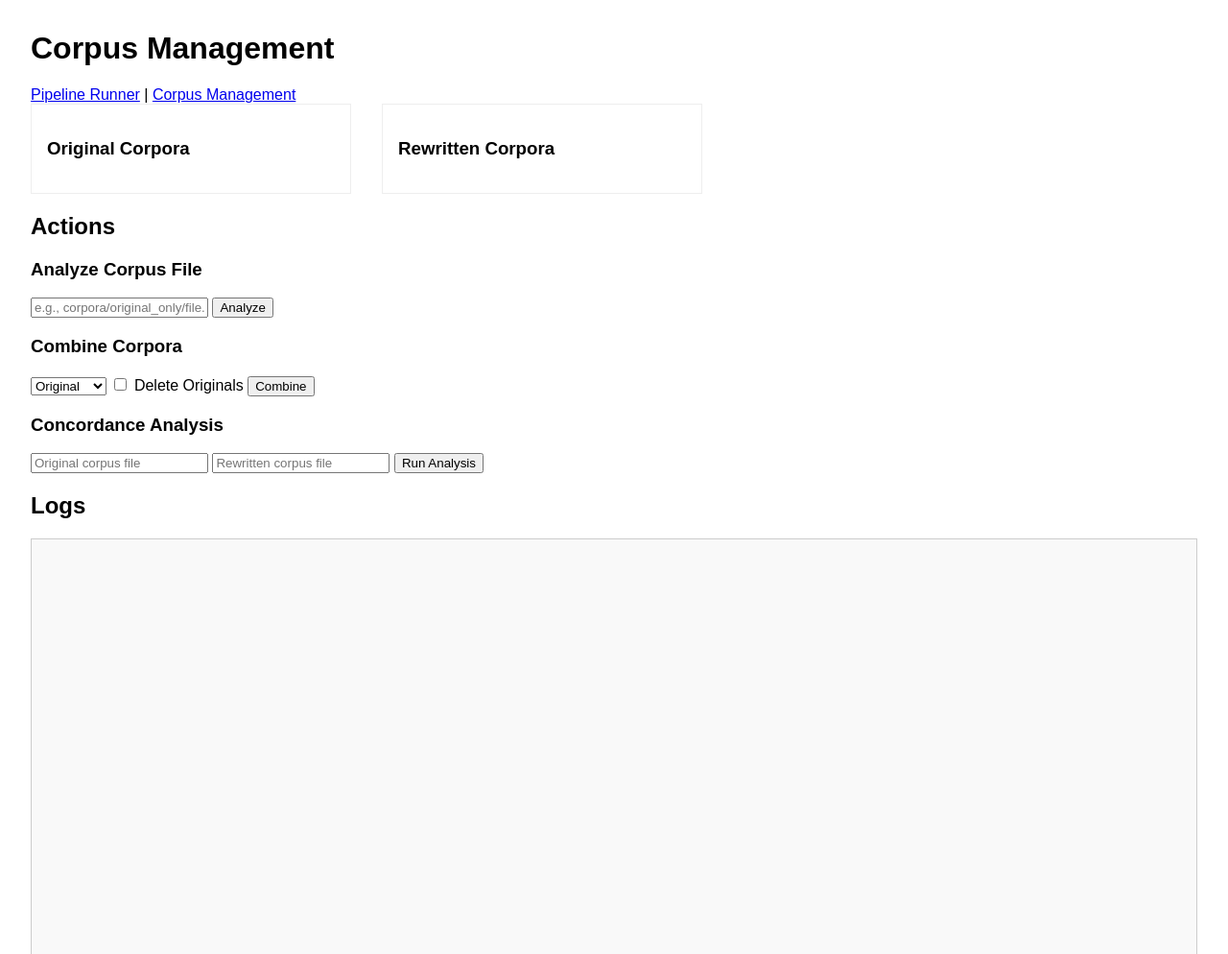
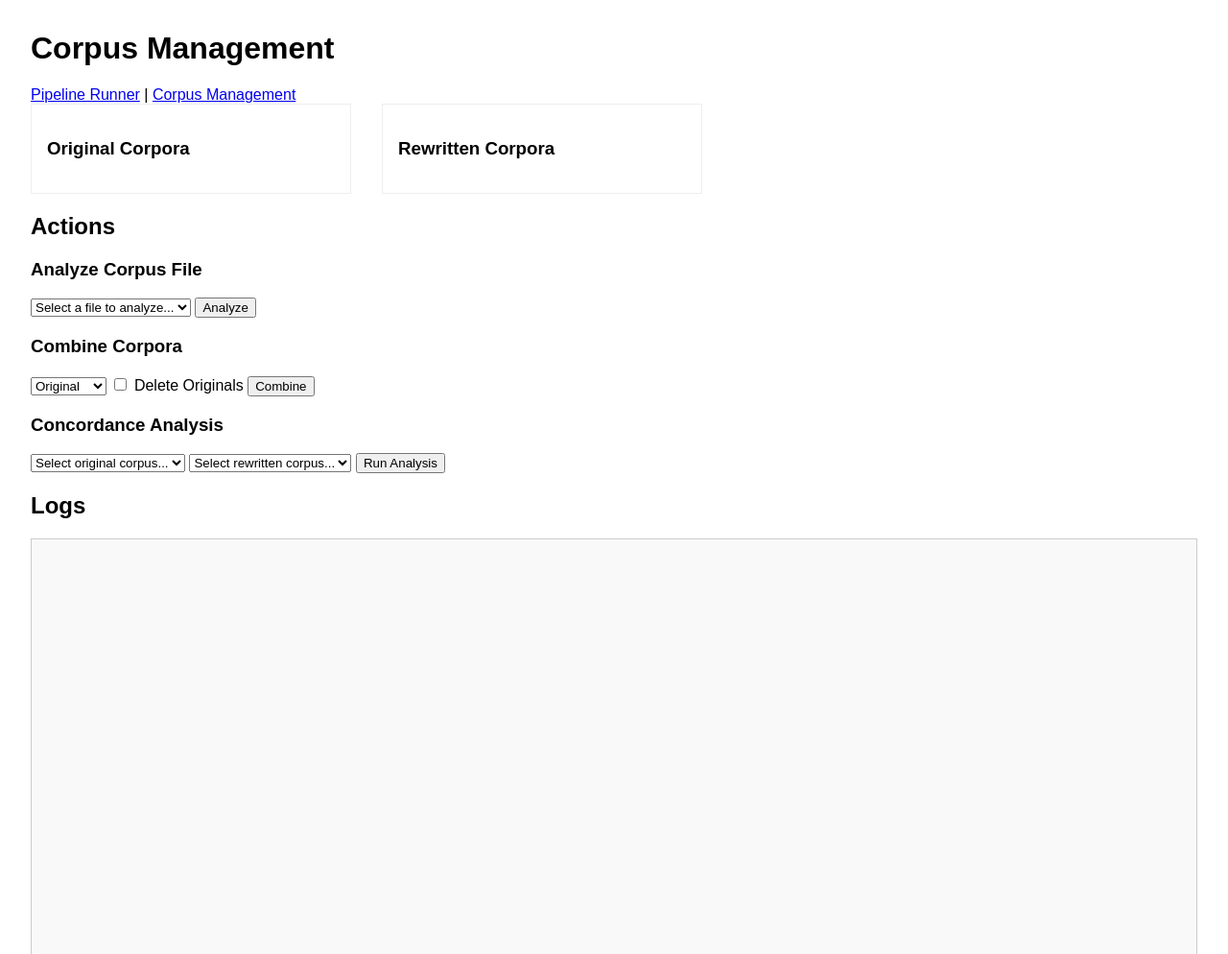
Before and after one commit to mr-gribbles/sm-language-analyser, a Flask app: page /corpus in a window 1280 px wide. Shown: the top 994 px of the page at 96% size. Run offline with Flask 3, Linux system fonts and the light colour scheme; data that the repository does not hold is empty; parts of the project's set-up code (start-up, migrations or seed data) failed here and were passed over.

Commit message:
feat: Update corpus analysis forms to use dropdowns for file selection and populate options dynamically

```diff
--- a/templates/corpus.html
+++ b/templates/corpus.html
@@ -45,7 +45,9 @@
     <h2>Actions</h2>
     <form id="analyze-form">
         <h3>Analyze Corpus File</h3>
-        <input type="text" name="filepath" placeholder="e.g., corpora/original_only/file.jsonl" required>
+        <select name="filepath" required>
+            <option value="" disabled selected>Select a file to analyze...</option>
+        </select>
         <button type="submit">Analyze</button>
     </form>
 
@@ -61,8 +63,12 @@
 
     <form id="conc-analyze-form">
         <h3>Concordance Analysis</h3>
-        <input type="text" name="original_corpus" placeholder="Original corpus file" required>
-        <input type="text" name="rewritten_corpus" placeholder="Rewritten corpus file" required>
+        <select name="original_corpus" required>
+            <option value="" disabled selected>Select original corpus...</option>
+        </select>
+        <select name="rewritten_corpus" required>
+            <option value="" disabled selected>Select rewritten corpus...</option>
+        </select>
         <button type="submit">Run Analysis</button>
     </form>
 
@@ -77,19 +83,40 @@
             const data = await response.json();
 
             const originalList = document.getElementById('original-list');
+            const rewrittenList = document.getElementById('rewritten-list');
+            const analyzeSelect = document.querySelector('#analyze-form select');
+            const concOriginalSelect = document.querySelector('#conc-analyze-form select[name=original_corpus]');
+            const concRewrittenSelect = document.querySelector('#conc-analyze-form select[name=rewritten_corpus]');
+
+            // Clear existing content
             originalList.innerHTML = '';
+            rewrittenList.innerHTML = '';
+            analyzeSelect.innerHTML = '<option value="" disabled selected>Select a file to analyze...</option>';
+            concOriginalSelect.innerHTML = '<option value="" disabled selected>Select original corpus...</option>';
+            concRewrittenSelect.innerHTML = '<option value="" disabled selected>Select rewritten corpus...</option>';
+
+            // Populate Original Files
             data.original.forEach(file => {
+                const fullPath = `corpora/original_only/${file}`;
                 const li = document.createElement('li');
                 li.textContent = file;
                 originalList.appendChild(li);
+
+                const option = new Option(file, fullPath);
+                analyzeSelect.add(option.cloneNode(true));
+                concOriginalSelect.add(option.cloneNode(true));
             });
 
-            const rewrittenList = document.getElementById('rewritten-list');
-            rewrittenList.innerHTML = '';
+            // Populate Rewritten Files
             data.rewritten.forEach(file => {
+                const fullPath = `corpora/rewritten_pairs/${file}`;
                 const li = document.createElement('li');
                 li.textContent = file;
                 rewrittenList.appendChild(li);
+
+                const option = new Option(file, fullPath);
+                analyzeSelect.add(option.cloneNode(true));
+                concRewrittenSelect.add(option.cloneNode(true));
             });
         }
 
```
